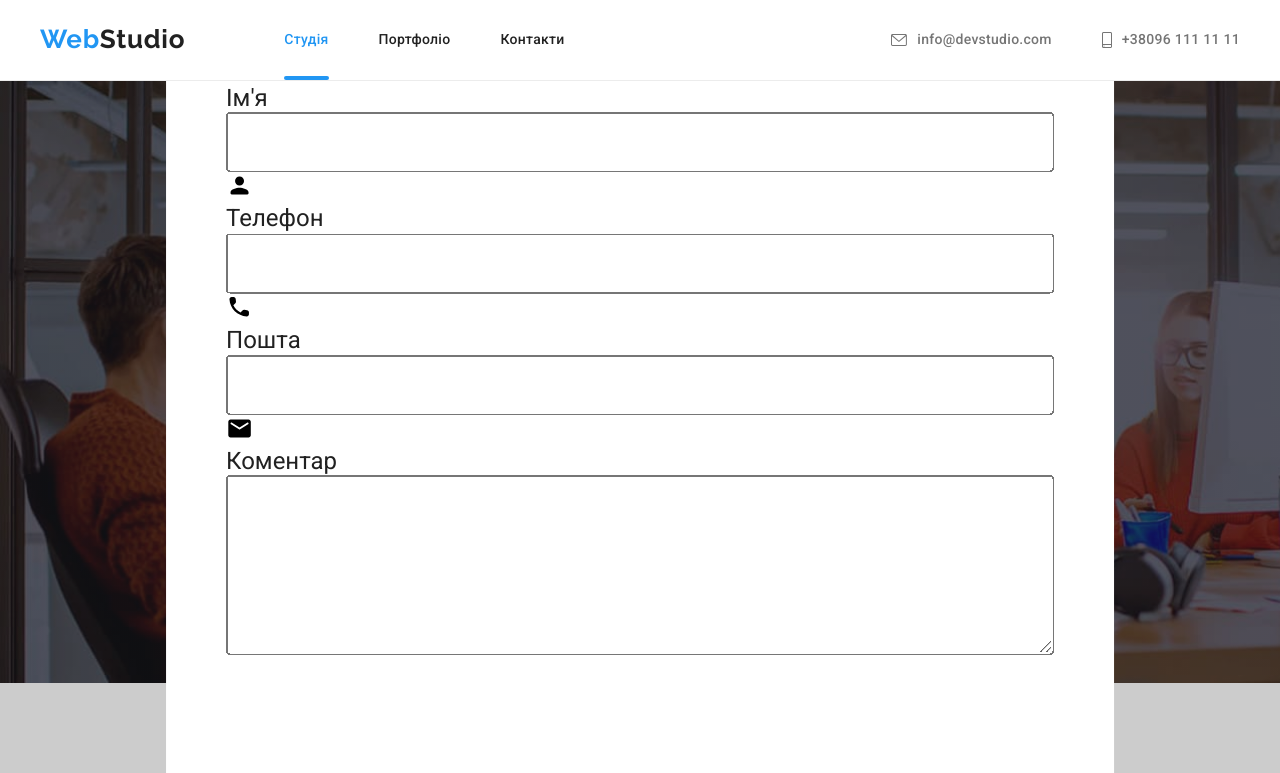
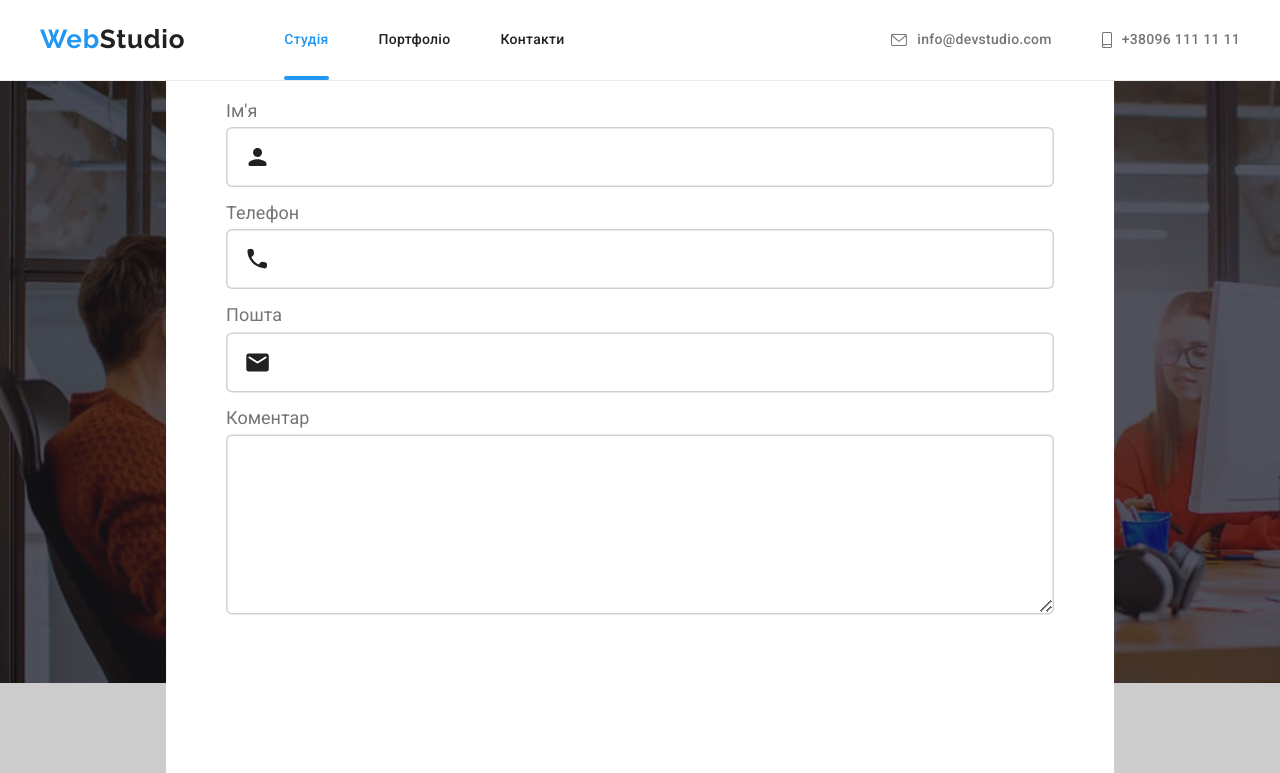
Before and after one commit to Mykola-Klymyshyn/goit-markup-hw-06, a plain HTML site: page index.html in a window 1280 px wide. Shown: the top 773 px of the page. Drawn offline with nearby package versions, Linux system fonts and the light colour scheme.

Commit message:
Стилізація input

```diff
--- a/css/styles.css
+++ b/css/styles.css
@@ -15,6 +15,7 @@
   --bgcolor-icon-features: #f5f4fa;
   --transition-timing-function: cubic-bezier(0.4, 0, 0.2, 1);
   --transition-duration: 250ms;
+  --color-modal-icon: #212121;
 }
 
 .list-reset {
@@ -629,41 +630,66 @@ img {
 
 .modal-button-close {
   position: absolute;
+  display: flex;
+  align-items: center;
+  justify-content: center;
   top: 8px;
   right: 8px;
-  width: 32px;
-  height: 32px;
+  width: 30px;
+  height: 30px;
+  padding: 0;
   border-radius: 50%;
   border: 1px solid rgba(0, 0, 0, 0.1);
   background-color: var(--color-white);
   cursor: pointer;
 }
-.modal-position-btn {
-  width: 100%;
-  height: 100%;
-}
+
 .modal-title {
   padding: 40px 40px 12px;
 }
 .modal-form {
   padding: 0 40px;
 }
-.form-icon-person,
-.form-icon-phone,
-.form-icon-email {
-  width: 18px;
-  height: 18px;
-}
 .form-label {
   display: block;
+  margin-bottom: 4px;
+  margin-top: 10px;
+
+  font-size: 12px;
+  line-height: 1.2;
+  color: var(--secondary-text-color);
 }
+
 .form-input {
   width: 100%;
   height: 40px;
-  padding: 0 40px;
+  padding: 12px 12px 12px 32px;
+  border: 1px solid rgba(33, 33, 33, 0.2);
+  border-radius: 4px;
+  outline: none;
+}
+.form-input:focus {
+  border-color: var(--color-accent);
 }
 
+.form-control {
+  position: relative;
+}
+.form-icon {
+  position: absolute;
+  left: 12px;
+  top: 50%;
+  transform: translateY(-50%);
+  fill: var(--color-modal-icon);
+}
+.form-control:focus-within .form-icon {
+  fill: var(--color-accent);
+}
 .form-textarea {
   width: 100%;
   height: 120px;
+  padding: 12px 16px;
+  border: 1px solid rgba(33, 33, 33, 0.2);
+  border-radius: 4px;
+  outline: none;
 }
--- a/index.html
+++ b/index.html
@@ -451,34 +451,45 @@
     </footer>
     <div class="backdrope is-hidden" data-modal>
       <div class="modal">
+        <button type="button" class="modal-button-close" data-modal-close>
+          <svg width="18" height="18">
+            <use href="./images/icons.svg#icon-close-btn"></use>
+          </svg>
+        </button>
         <h2 class="modal-title">Залиште свої дані, ми вам передзвонимо</h2>
         <form clsss="madal-form" action="#">
           <label class="form-label" for="modal-contact-name">Ім'я</label>
+          <div class="form-control">
             <input class="form-input" id="modal-contact-name" type="text" />
-          <svg class="form-icon-person">
+            <svg class="form-icon" width="18" height="18">
               <use href="./images/icons.svg#icon-modal-person"></use>
             </svg>
+          </div>
           <label class="form-label" for="modal-contact-phone">Телефон</label>
-          <input class="form-input" id="modal-contact-phone" type="text" />
-          <svg class="form-icon-phone">
+          <div class="form-control">
+            <input class="form-input" id="modal-contact-phone" type="tel" />
+            <svg class="form-icon" width="18" height="18">
               <use href="./images/icons.svg#icon-modal-phone"></use>
             </svg>
+          </div>
           <label class="form-label" for="modal-contact-email">Пошта</label>
-          <input class="form-input" id="modal-contact-email" type="text" />
-          <svg class="form-icon-email">
+          <div class="form-control">
+            <input class="form-input" id="modal-contact-email" type="email" />
+            <svg class="form-icon" width="18" height="18">
               <use href="./images/icons.svg#icon-modal-email"></use>
             </svg>
+          </div>
           <label class="form-label" for="modal-comment">Коментар</label>
-          <textarea class="form-textarea" id="" name="" cols="30" rows="10"></textarea>
+          <textarea
+            class="form-textarea"
+            id="modal-comment"
+            name="modal-comment"
+            cols="30"
+            rows="10"
+          ></textarea>
         </form>
-        <button type="button" class="modal-button-close" data-modal-close>
-          <svg class="modal-position-btn">
-            <use href="./images/icons.svg#icon-close-btn"></use>
-          </svg>
-        </button>
       </div>
     </div>
     <script src="./js/modal.js"></script>
   </body>
 </html>
-widht="32" higth="32"
```
Lines whose indentation alone changed are shown as unchanged.
